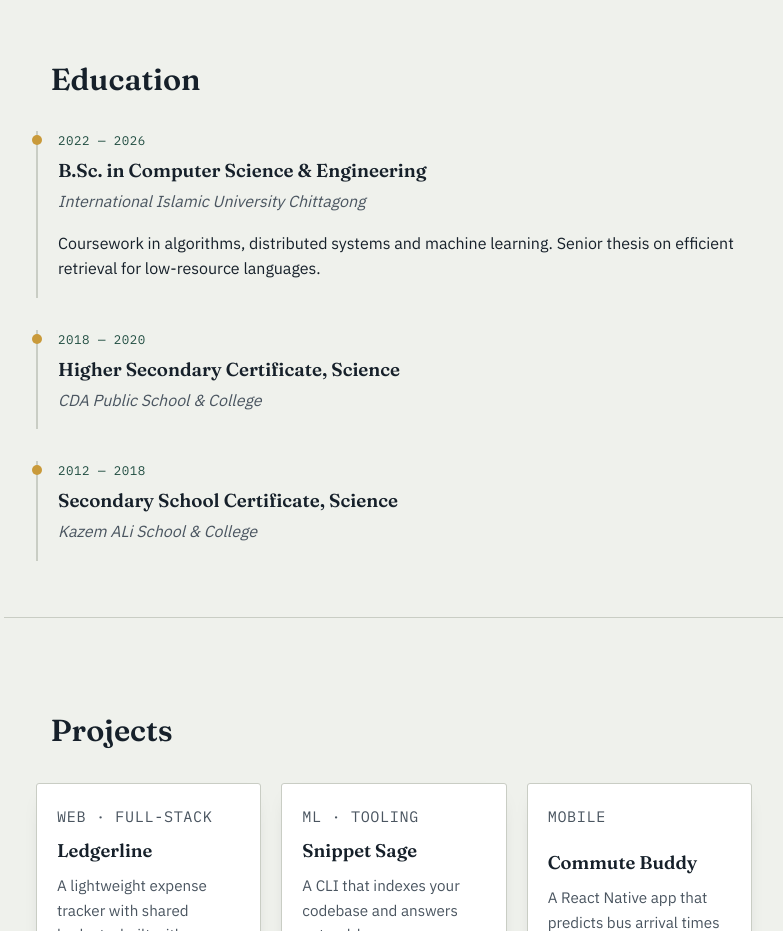
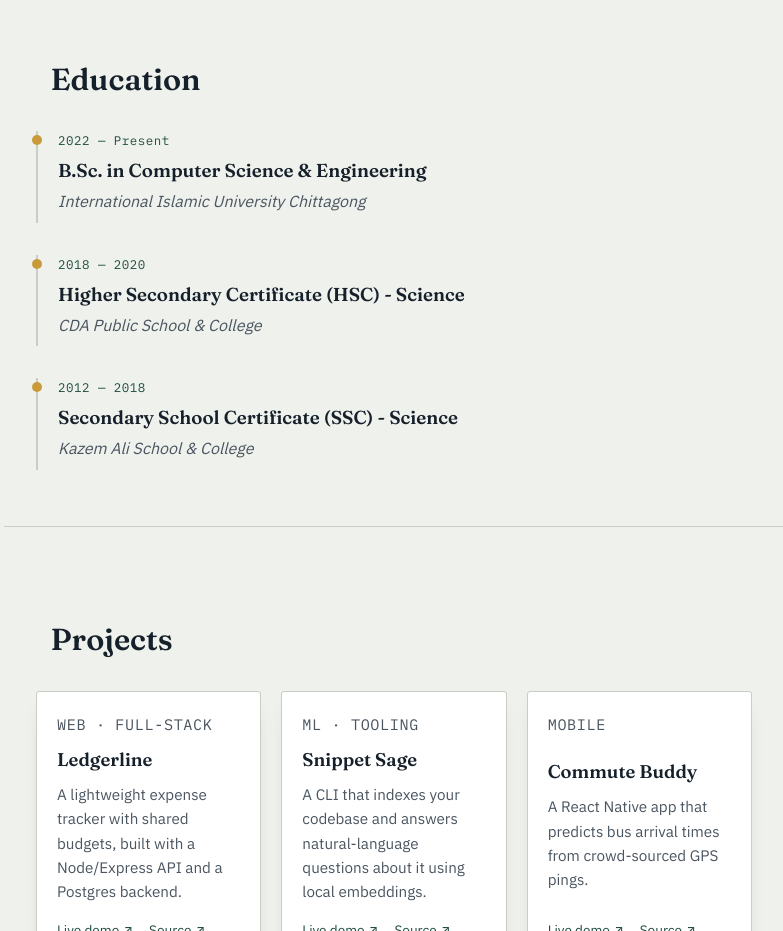
Before and after one commit to farhaniftekherchy/portfolio-website, a website: page index.html in a window 1280 px wide. Shown: the part 1420-2351 px from the top of the page, without its empty margins (356-1139 px from the left). Drawn offline with Linux system fonts and the light colour scheme.

Commit message:
Update index.html
Updated education section with current status and details.

```diff
--- a/index.html
+++ b/index.html
@@ -83,26 +83,30 @@
 
   <!-- ===== EDUCATION ===== -->
   <section id="education" class="section">
-    <h2 class="section-title"><span class="mono num"></span> Education</h2>
+  <h2 class="section-title">
+    <span class="mono num"></span> Education
+  </h2>
+
   <ol class="timeline">
+
     <li class="timeline-item">
-        <p class="mono timeline-date">2022 — 2026</p>
+      <p class="mono timeline-date">2022 — Present</p>
       <h3>B.Sc. in Computer Science &amp; Engineering</h3>
       <p class="timeline-org">International Islamic University Chittagong</p>
-        <p>Coursework in algorithms, distributed systems and machine learning. Senior thesis on efficient retrieval for low-resource languages.</p>
     </li>
+
     <li class="timeline-item">
       <p class="mono timeline-date">2018 — 2020</p>
-        <h3>Higher Secondary Certificate, Science</h3>
-        <p class="timeline-org">CDA Public School & College</p>
-        <p></p>
+      <h3>Higher Secondary Certificate (HSC) - Science</h3>
+      <p class="timeline-org">CDA Public School &amp; College</p>
     </li>
+
     <li class="timeline-item">
       <p class="mono timeline-date">2012 — 2018</p>
-        <h3>Secondary School Certificate, Science</h3>
-        <p class="timeline-org">Kazem ALi School & College</p>
-        <p></p>
+      <h3>Secondary School Certificate (SSC) - Science</h3>
+      <p class="timeline-org">Kazem Ali School &amp; College</p>
     </li>
+
   </ol>
 </section>
 
```
Lines whose indentation alone changed are shown as unchanged.
